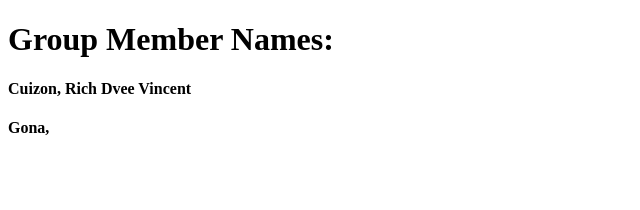
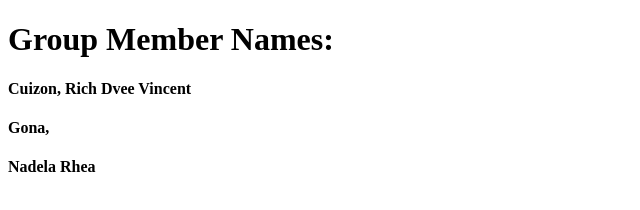
Before and after one commit to retsCodes/GitHub-WS-FO, a plain HTML site: page index.html in a window 1280 px wide. Shown: the whole page, without its empty margins (0-640 px from the left). Drawn offline with Linux system fonts and the light colour scheme.

Commit message:
creating new h4

```diff
--- a/index.html
+++ b/index.html
@@ -9,5 +9,6 @@
     <h1>Group Member Names:</h1>
     <h4>Cuizon, Rich Dvee Vincent</h4>
     <h4>Gona,</h4>
+    <h4>Nadela Rhea</h4>
 </body>
 </html>
```
